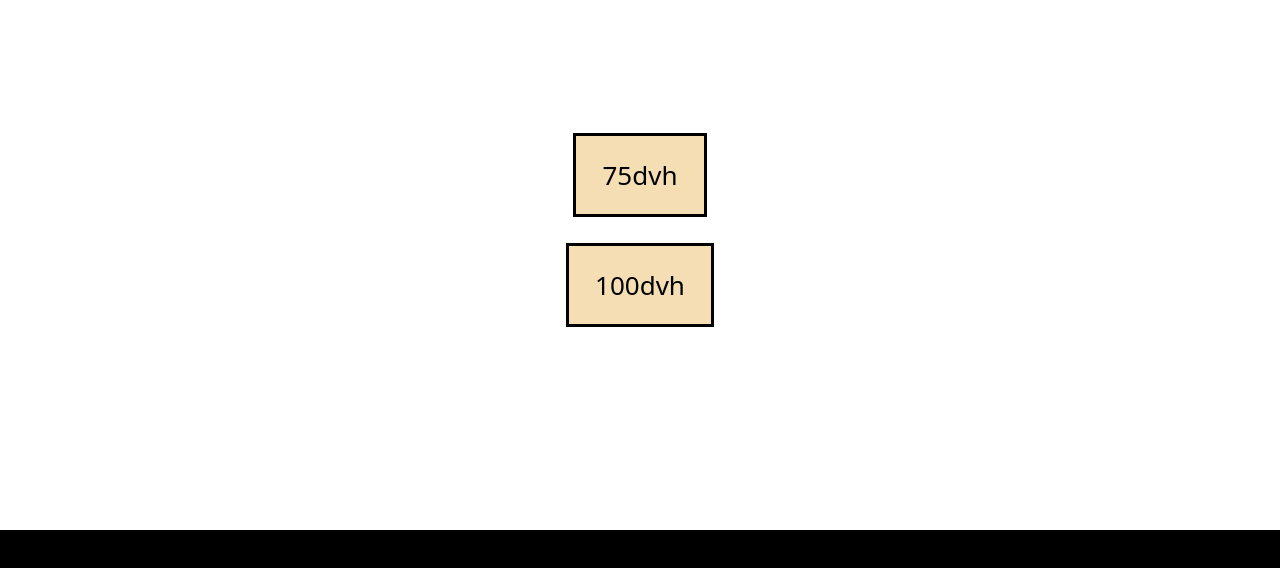
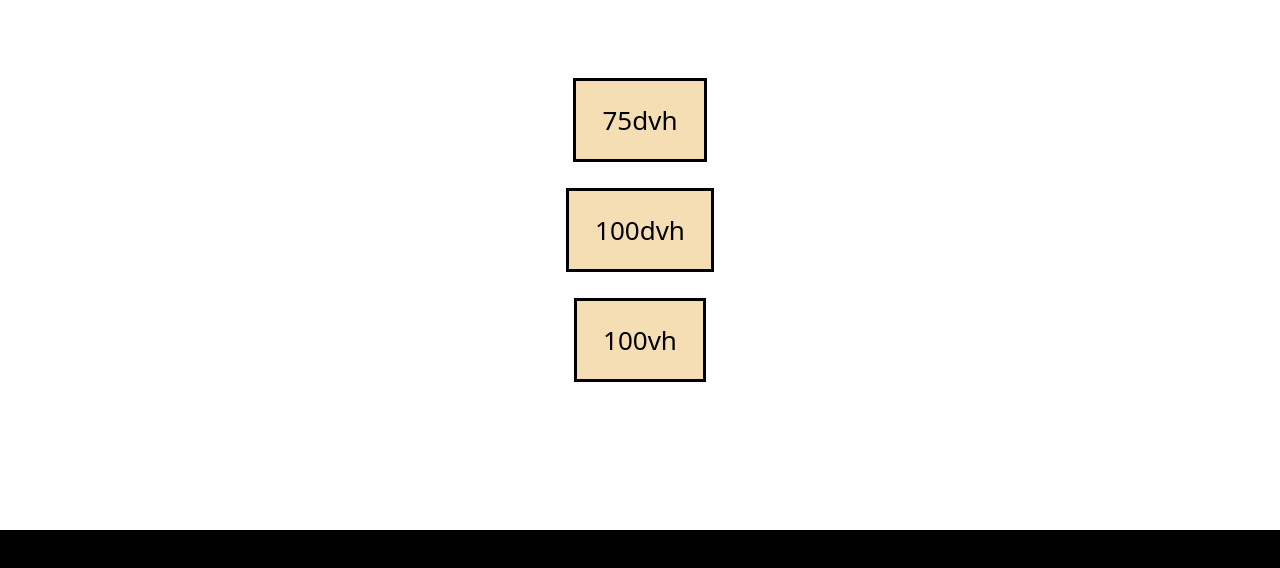
Before and after one commit to AlfaR0meo/dvh-units-test, a plain HTML site: page index.html in a window 1280 px wide. Shown: the part 670-1238 px from the top of the page. Drawn offline with Linux system fonts and the light colour scheme.

Commit message:
add new btn 100vh

```diff
--- a/index.html
+++ b/index.html
@@ -23,8 +23,9 @@
         <div class="logo">Logo</div>
         <section></section>
         <section>
-            <button class="button" data-dvh="75" type="button">75dvh</button>
-            <button class="button" data-dvh="100" type="button">100dvh</button>
+            <button class="button" data-vh="75dvh" type="button">75dvh</button>
+            <button class="button" data-vh="100dvh" type="button">100dvh</button>
+            <button class="button" data-vh="100vh" type="button">100vh</button>
         </section>
         <section></section>
         <section></section>
```
